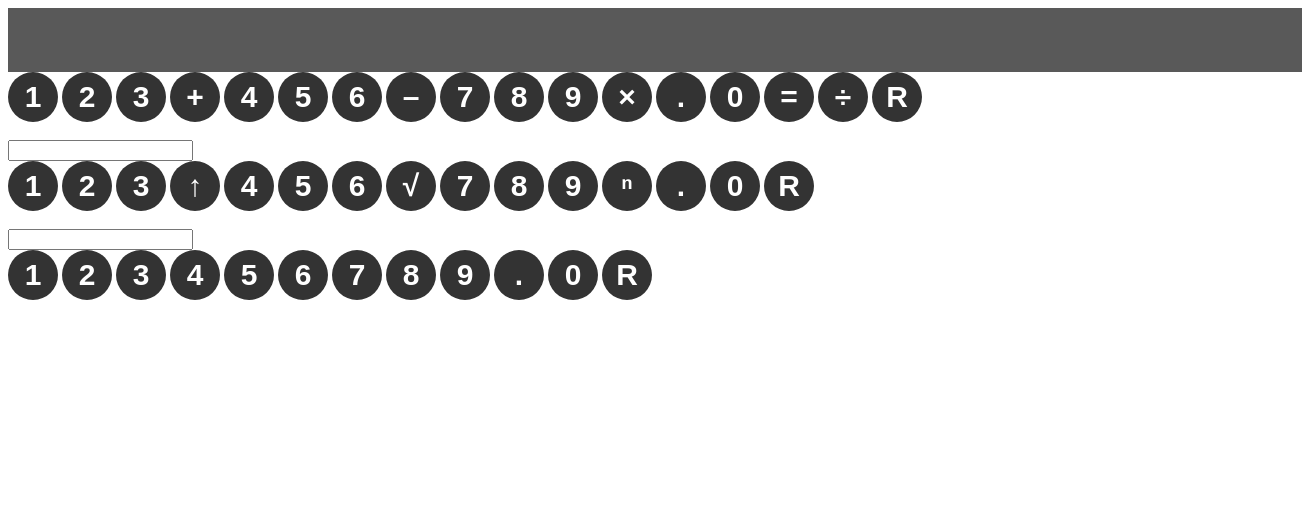
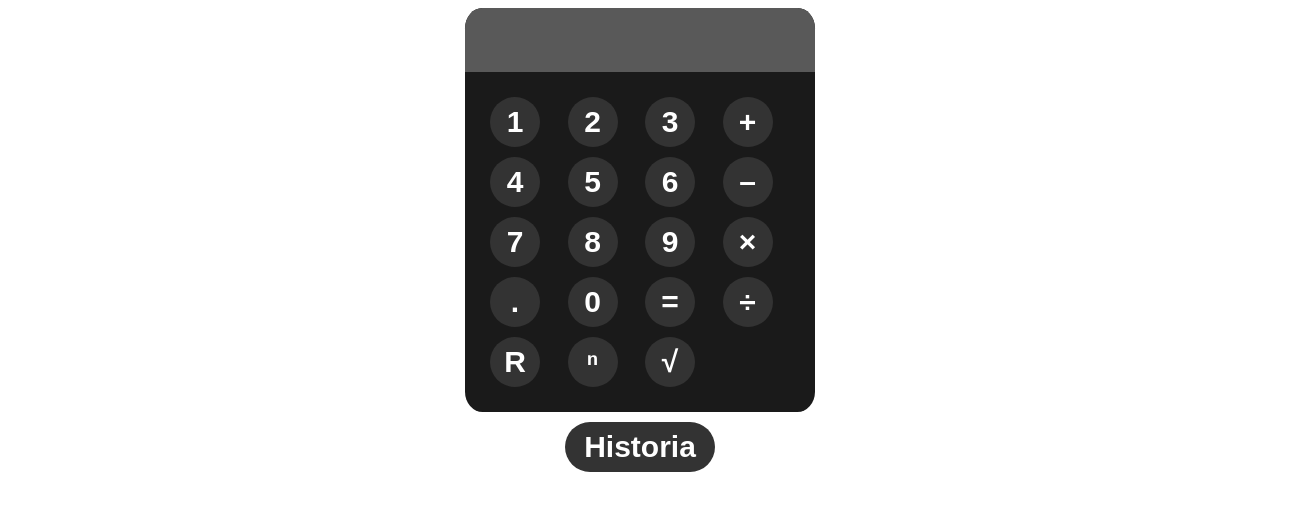
Before and after one commit to Emix256/kalkulator, a plain HTML site: page index.html in a window 1280 px wide. Shown: the whole page, 1302 px wide, since content can reach past the window. Drawn offline with Linux system fonts and the light colour scheme.

Commit message:
Update index.html
Nowy html

```diff
--- a/index.html
+++ b/index.html
@@ -1,74 +1,50 @@
 <!DOCTYPE html>
-<html lang="en">
+<html lang="pl">
+
 <head>
     <meta charset="utf-8">
     <meta name="viewport" content="width=device-width, initial-scale=1">
-    <link rel="icon" type="image/x-icon" href="icon.ico" /> <title>Calculator</title>
+    <link rel="icon" type="image/x-icon" href="icon.ico" />
+    <title>Calculator</title>
     <link rel="stylesheet" href="index.css">
-    </style>
+    <script src="index.js" defer></script> <!-- nie usuwaj defer -->
 </head>
+
 <body>
-    <div id="skeleton">
-	    <input id="dzialanie" type="text" readonly>
-        <div id="box1">
-            <button onclick="plus('1', dzialanie)">1</button>
-            <button onclick="plus('2', dzialanie)">2</button>
-            <button onclick="plus('3', dzialanie)">3</button>
-            <button onclick="plus('+', dzialanie)">+</button>
-            <button onclick="plus('4', dzialanie)">4</button>
-            <button onclick="plus('5', dzialanie)">5</button>
-            <button onclick="plus('6', dzialanie)">6</button>
-            <button onclick="plus('-', dzialanie)">–</button>
-            <button onclick="plus('7', dzialanie)">7</button>
-            <button onclick="plus('8', dzialanie)">8</button>
-            <button onclick="plus('9', dzialanie)">9</button>
-            <button onclick="plus('*', dzialanie)">×</button>
-            <button onclick="plus('.', dzialanie)">.</button>
-            <button onclick="plus('0', dzialanie)">0</button>
-            <button onclick="count()">=</button>
-            <button onclick="plus('/', dzialanie)">÷</button>
-            <button onclick="czy('', dzialanie)">R</button>
+    <div id="kalkulator">
+        <input id="dzialanie" type="text" readonly>
+        <div id="przyciski">
+            <button onclick="dodaj('1', '¹')">1</button>
+            <button onclick="dodaj('2', '²')">2</button>
+            <button onclick="dodaj('3', '³')">3</button>
+            <button onclick="dodaj('+', '+')">+</button>
+            <button onclick="dodaj('4', '⁴')">4</button>
+            <button onclick="dodaj('5', '⁵')">5</button>
+            <button onclick="dodaj('6', '⁶')">6</button>
+            <button onclick="dodaj('–', '-')">–</button>
+            <button onclick="dodaj('7', '⁷')">7</button>
+            <button onclick="dodaj('8', '⁸')">8</button>
+            <button onclick="dodaj('9', '⁹')">9</button>
+            <button onclick="dodaj('×', '*')">×</button>
+            <button onclick="dodaj('.', '.')">.</button>
+            <button onclick="dodaj('0', '⁰')">0</button>
+            <button onclick="wylicz()" id="rowna">=</button>
+            <button onclick="dodaj('÷', '/')">÷</button>
+            <button onclick="wyczysc('')">R</button>
+            <button onclick="dodajPotega()">ⁿ</button>
+            <button onclick="dodajPierwiastek()">√</button>
         </div>
     </div>
-    &emsp;
-    <div id="skeleton">
-	    <input id="dzialanie2" type="text" readonly>
-        <div id="box1">
-            <button onclick="plus('1', dzialanie2)">1</button>
-            <button onclick="plus('2', dzialanie2)">2</button>
-            <button onclick="plus('3', dzialanie2)">3</button>
-            <button onclick="przeniesc()">↑</button>
-            <button onclick="plus('4', dzialanie2)">4</button>
-            <button onclick="plus('5', dzialanie2)">5</button>
-            <button onclick="plus('6', dzialanie2)">6</button>
-            <button onclick="pierwiastek()">√</button>
-            <button onclick="plus('7', dzialanie2)">7</button>
-            <button onclick="plus('8', dzialanie2)">8</button>
-            <button onclick="plus('9', dzialanie2)">9</button>
-            <button onclick="potega()">ⁿ</button>
-            <button onclick="plus('.', dzialanie2)">.</button>
-            <button onclick="plus('0', dzialanie2)">0</button>
-            <button onclick="czy('', dzialanie2)">R</button>
+    <div id="kontener">
+        <button id="przyciskHistoria" onclick="stany('block')">Historia</button>
+    </div>
+    <div id="historia">
+        <button id="zamknij" onclick="stany('none')">x</button>
+        <button id="wyczyscHistorie" onclick="wyczyscHistorie()">Wyczyść</button>
+        <div id="historia-zawartosc">
+
         </div>
     </div>
-    &emsp;
-    <div id="skeleton">
-	    <input id="dzialanie3" type="text" readonly>
-        <div id="box1">
-            <button onclick="plus('1', dzialanie3)">1</button>
-            <button onclick="plus('2', dzialanie3)">2</button>
-            <button onclick="plus('3', dzialanie3)">3</button>
-            <button onclick="plus('4', dzialanie3)">4</button>
-            <button onclick="plus('5', dzialanie3)">5</button>
-            <button onclick="plus('6', dzialanie3)">6</button>
-            <button onclick="plus('7', dzialanie3)">7</button>
-            <button onclick="plus('8', dzialanie3)">8</button>
-            <button onclick="plus('9', dzialanie3)">9</button>
-            <button onclick="plus('.', dzialanie3)">.</button>
-            <button onclick="plus('0', dzialanie3)">0</button>
-            <button onclick="czy('', dzialanie3)">R</button>
-        </div>
-    </div>
-<script src="index.js"></script>
 </body>
+
 </html>
```
